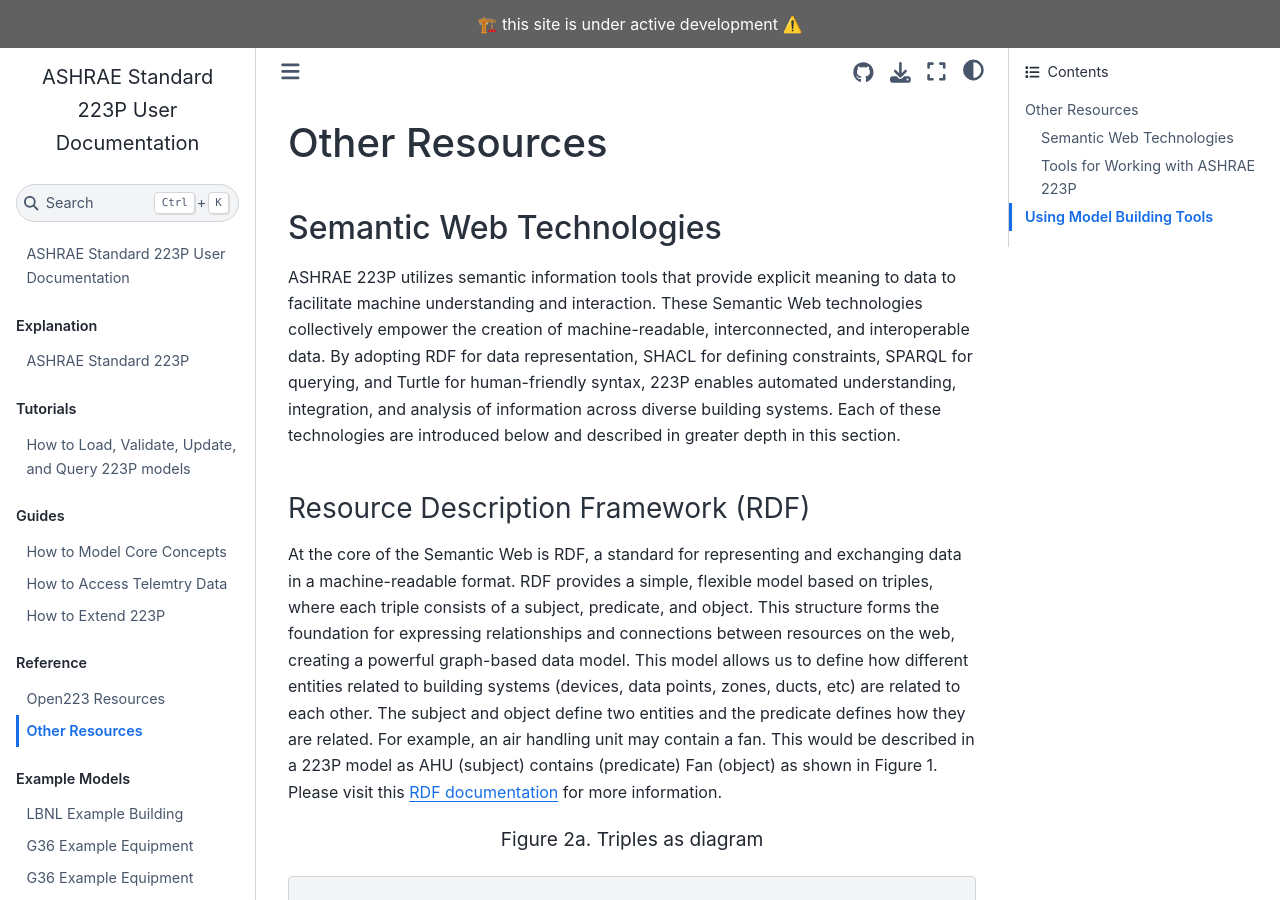
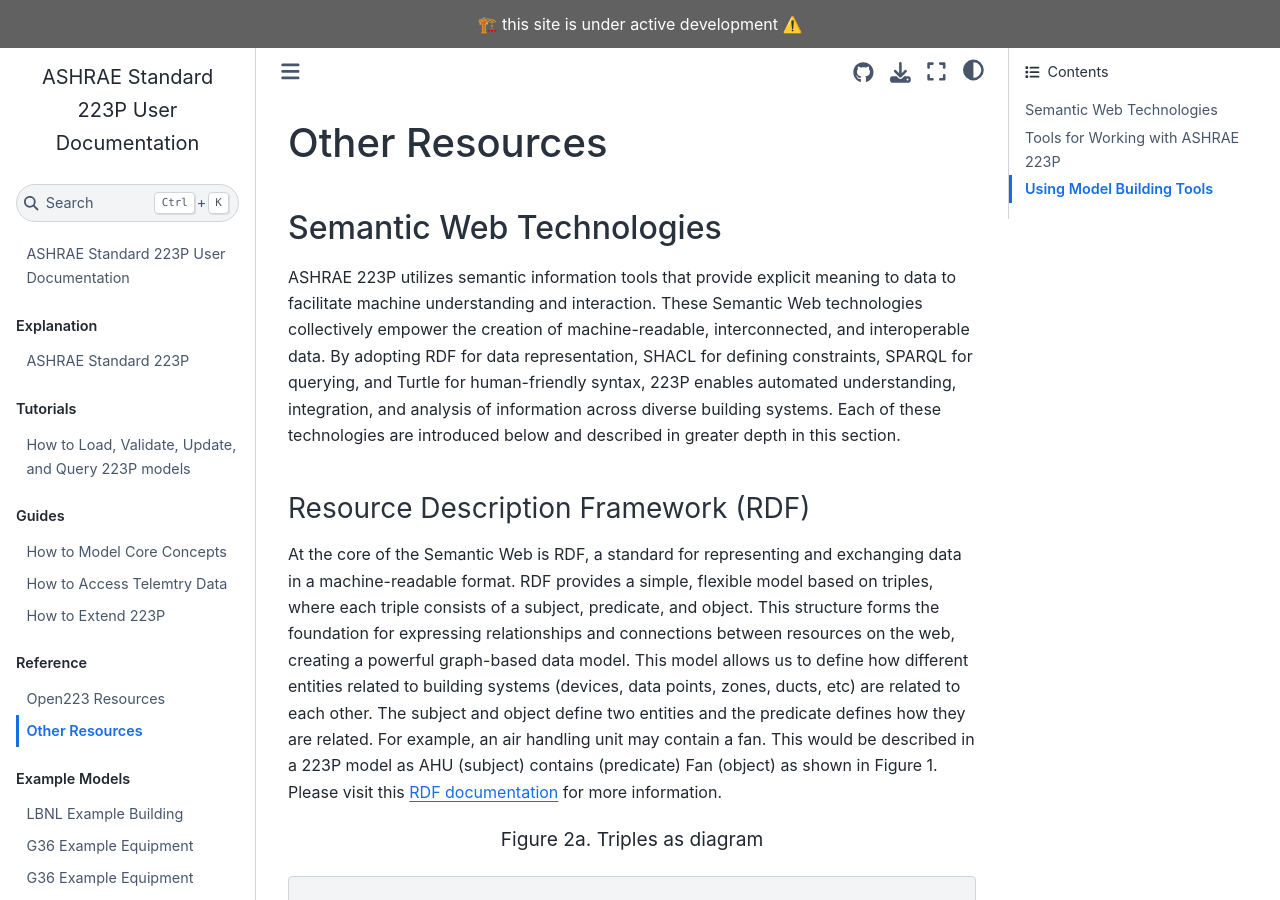
Before and after one commit to open223/docs.open223.info, a Jupyter Book: the page built from reference/other-resources.md, in a window 1280 px wide and 900 px high. Built offline with Jupyter Book 1.0.4 settings and Sphinx 7.4.7 and the Sphinx Book theme 1.1.4, drawn with Linux system fonts in a browser that asks for light colours.

Commit message:
fix heading in other-resources.md

```diff
--- a/reference/other-resources.md
+++ b/reference/other-resources.md
@@ -107,7 +107,7 @@
 There are other tools available, but the above list may serve as a place to start.
 
 (builder-tools)=
-# Using Model Building Tools
+## Using Model Building Tools
 
 Link to Bob with description (and note that it's not yet complete)
 
```
